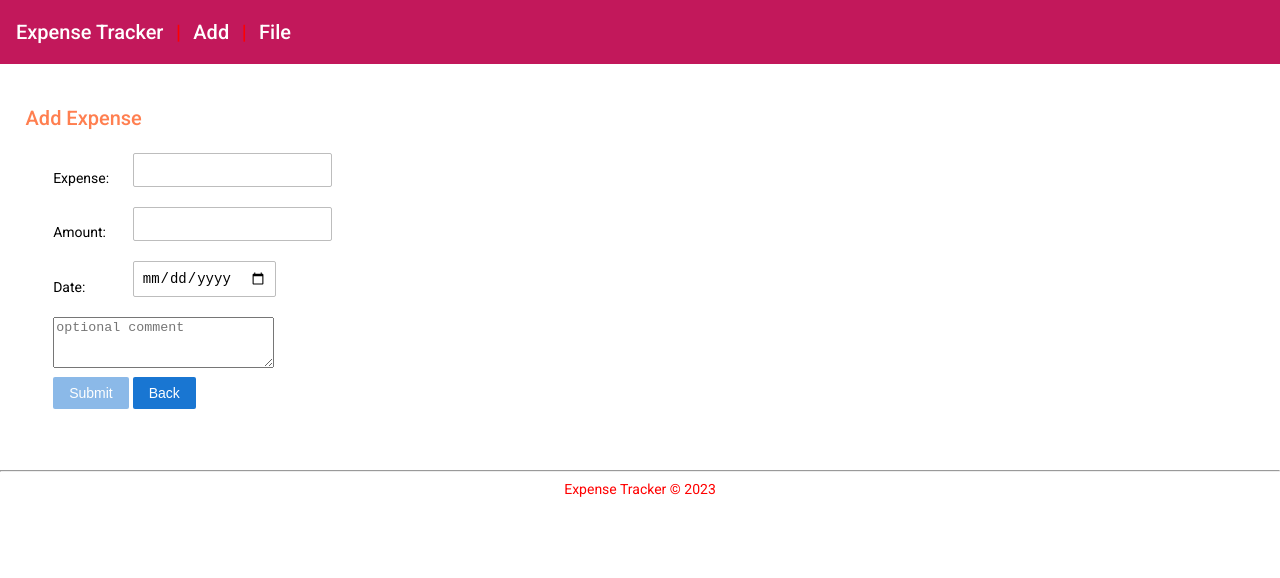
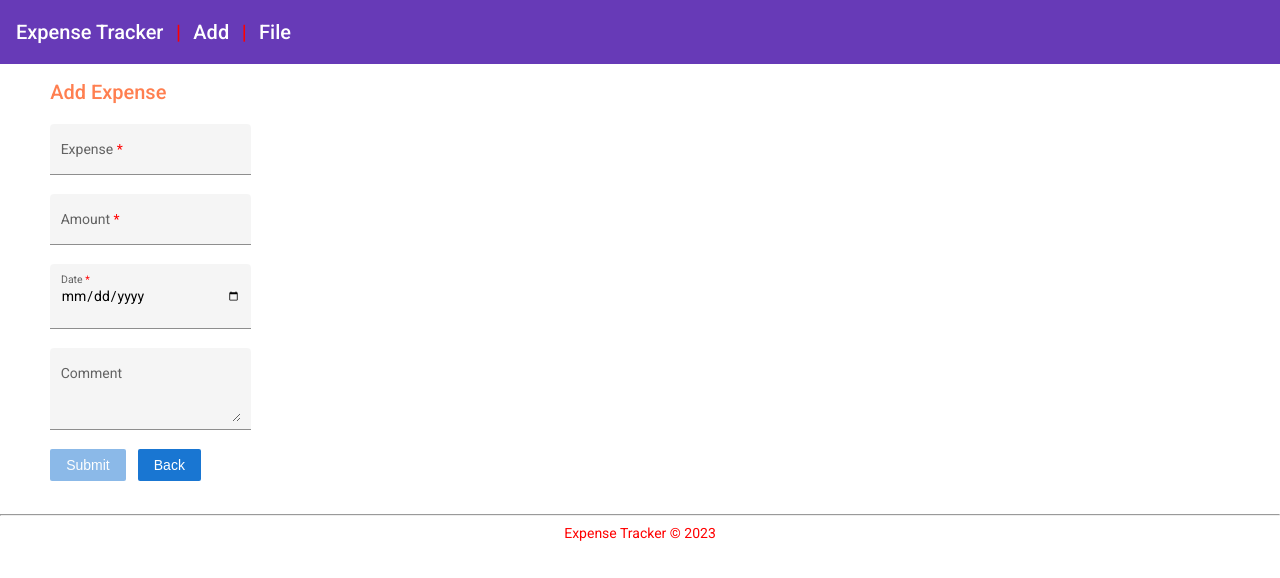
Before and after one commit to giri-webcodes/expense-tracker-webapp, an Angular app: page /add in a window 1280 px wide. Shown: the top 578 px of the page. Built offline with nearby package versions, Linux system fonts and the light colour scheme.

Commit message:
added mat-form-field

```diff
--- a/angular.json
+++ b/angular.json
@@ -23,7 +23,7 @@
               "src/assets"
             ],
             "styles": [
-              "./node_modules/@angular/material/prebuilt-themes/pink-bluegrey.css",
+              "./node_modules/@angular/material/prebuilt-themes/deeppurple-amber.css",
               "src/styles.css"
             ],
             "scripts": []
@@ -91,7 +91,7 @@
               "src/assets"
             ],
             "styles": [
-              "./node_modules/@angular/material/prebuilt-themes/pink-bluegrey.css",
+              "./node_modules/@angular/material/prebuilt-themes/deeppurple-amber.css",
               "src/styles.css"
             ],
             "scripts": []
--- a/src/app/add/add.component.css
+++ b/src/app/add/add.component.css
@@ -1,3 +1,7 @@
 #addContainer{
-    padding: 2% 2%;
+    padding: 0% 2%;
 }
+
+.btnspan{
+    padding-right: 1%;
+}
--- a/src/app/add/add.component.html
+++ b/src/app/add/add.component.html
@@ -1,47 +1,34 @@
 <div id="addContainer">
-<h2>Add Expense</h2>
+<form [formGroup]="expenseForm" (ngSubmit)="onSubmit()">
+    <h2>Add Expense</h2>
 
-<form [formGroup]="expenseForm" (ngSubmit)="onSubmit()">
-    <table>
-        <tr>
-            <td>
-            <label for="expense">Expense: </label>
-        </td>
-        <td>
-            <input id="expense" required="required" type="text" formControlName="expense">
-        </td>
-        </tr>
-    <tr>
-        <td>
-            <label for="amount">Amount: </label>
-        </td>
-        <td>
-            <input id="amount" required="required" type="text" formControlName="amount">
-        </td>
-    </tr>
+            <mat-form-field appearance="fill">
+                <mat-label>Expense</mat-label>
+                <input matInput id="expense" required="required" type="text" formControlName="expense">
+              </mat-form-field>
+            <br/>
 
-  <tr>
-    <td>
-        <label for="date">Date: </label>
-    </td>
-    <td>
-        <input id="date" required="required" type="date" formControlName="date">
-    </td>
-  </tr>
-    <tr>
-        <td colspan="2">
-            <textarea id="comment" cols="25" rows="3" placeholder="optional comment" maxlength="50" formControlName="comment"></textarea>
-        </td>
-    </tr>
-        <tr>
-            <td>
-                <button type="submit" [disabled]="!expenseForm.valid">Submit</button>
-            </td>
-            <td>
-               <button  (click)="goToHome()" type="button">Back</button>
-            </td>
-        </tr>
-    </table>
+            <mat-form-field appearance="fill">
+                <mat-label>Amount</mat-label>
+                <input matInput id="amount" required="required" type="number" formControlName="amount">
+              </mat-form-field>
+      <br/>
+        <mat-form-field appearance="fill">
+            <mat-label>Date</mat-label>
+            <input id="date" matInput required="required" type="date" formControlName="date">
+          </mat-form-field>
+
+   <br/>
+            <mat-form-field appearance="fill">
+                <mat-label>Comment</mat-label>
+                <textarea matInput id="comment" cols="25" rows="3" placeholder="optional comment" maxlength="50" formControlName="comment"></textarea>
+              </mat-form-field>
+
+       <br/>
+               <span class="btnspan"><button  type="submit" [disabled]="!expenseForm.valid">Submit</button></span>
+
+               <span class="btnspan"><button   (click)="goToHome()" type="button">Back</button></span>
+
   </form>
   <div id="alert" style="display: none;">
     <strong>Successful:</strong> Expense Added
--- a/src/app/edit/edit.component.css
+++ b/src/app/edit/edit.component.css
@@ -1,3 +1,7 @@
 #editContainer{
-    padding: 2% 2%;
+    padding: 0% 2%;
 }
+
+.btnspan{
+    padding-right: 1%;
+}
--- a/src/app/edit/edit.component.html
+++ b/src/app/edit/edit.component.html
@@ -1,47 +1,34 @@
 <div id="editContainer">
+    <form [formGroup]="expenseForm" (ngSubmit)="onSubmit()">
         <h2>Edit Expense</h2>
 
-<form [formGroup]="expenseForm" (ngSubmit)="onSubmit()">
-    <table>
-        <tr>
-            <td>
-            <label for="expense">Expense: </label>
-        </td>
-        <td>
-            <input id="expense" required="required" type="text" formControlName="expense">
-        </td>
-        </tr>
-    <tr>
-        <td>
-            <label for="amount">Amount: </label>
-        </td>
-        <td>
-            <input id="amount" required="required" type="text" formControlName="amount">
-        </td>
-    </tr>
+                <mat-form-field appearance="fill">
+                    <mat-label>Expense</mat-label>
+                    <input matInput id="expense" required="required" type="text" formControlName="expense">
+                  </mat-form-field>
+                <br/>
 
-  <tr>
-    <td>
-        <label for="date">Date: </label>
-    </td>
-    <td>
-        <input id="date" required="required" type="date" formControlName="date">
-    </td>
-  </tr>
-    <tr>
-        <td colspan="2">
-            <textarea id="comment" cols="25" rows="3" placeholder="optional comment" maxlength="50" formControlName="comment"></textarea>
-        </td>
-    </tr>
-        <tr>
-            <td>
-                <button type="submit" [disabled]="!expenseForm.valid">Submit</button>
-            </td>
-            <td>
-               <button  (click)="goToHome()" type="button">Back</button>
-            </td>
-        </tr>
-    </table>
+                <mat-form-field appearance="fill">
+                    <mat-label>Amount</mat-label>
+                    <input matInput id="amount" required="required" type="number" formControlName="amount">
+                  </mat-form-field>
+          <br/>
+            <mat-form-field appearance="fill">
+                <mat-label>Date</mat-label>
+                <input id="date" matInput required="required" type="date" formControlName="date">
+              </mat-form-field>
+
+       <br/>
+                <mat-form-field appearance="fill">
+                    <mat-label>Comment</mat-label>
+                    <textarea matInput id="comment" cols="25" rows="3" placeholder="optional comment" maxlength="50" formControlName="comment"></textarea>
+                  </mat-form-field>
+
+           <br/>
+                   <span class="btnspan"><button  type="submit" [disabled]="!expenseForm.valid">Submit</button></span>
+
+                   <span class="btnspan"><button   (click)="goToHome()" type="button">Back</button></span>
+
       </form>
       <div id="alert" style="display: none;">
         <strong>Successful:</strong> Expense Updated
--- a/src/styles.css
+++ b/src/styles.css
@@ -1,3 +1,4 @@
+@import "~@angular/material/prebuilt-themes/deeppurple-amber.css";
 /* Global Styles */
 
 /* Text */
```
Lines whose indentation alone changed are shown as unchanged.
